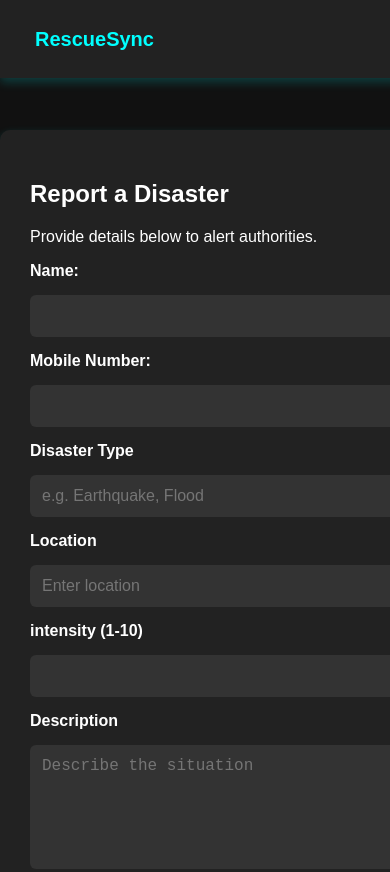
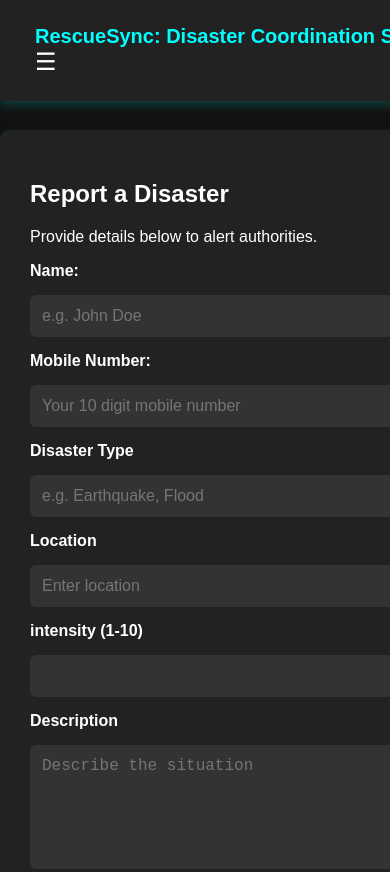
Before and after one commit to kritagya05/Disaster-Coordination-System, a website: page report-disaster.html in a window 390 px wide. Shown: the top 872 px of the page. Drawn offline with Linux system fonts and the light colour scheme.

Commit message:
name and mobile number changes

```diff
--- a/report-disaster.html
+++ b/report-disaster.html
@@ -8,7 +8,7 @@
 </head>
 <body>
   <nav class="navbar">
-    <div class="logo">RescueSync</div>
+    <div class="logo">RescueSync: Disaster Coordination System</div>
     <ul class="nav-links" id="navLinks">
       <li><a href="index.html">Home</a></li>
       <li><a href="alerts.html">Alerts</a></li>
@@ -23,10 +23,10 @@
     <p>Provide details below to alert authorities.</p>
     <form action="https://formsubmit.co/kritagyay2006@gmail.com" method="POST" id="disaster-report-form">
       <label>Name:</label>
-      <input type="text" name="Name" required />
+      <input type="text" name="Name" placeholder="e.g. John Doe" required />
 
       <label>Mobile Number:</label>
-      <input type="number" name="Mobile" required />
+      <input type="number" name="Mobile" placeholder="Your 10 digit mobile number" required />
 
       <label>Disaster Type</label>
       <input type="text" name="Disaster Type" placeholder="e.g. Earthquake, Flood" required />
```
